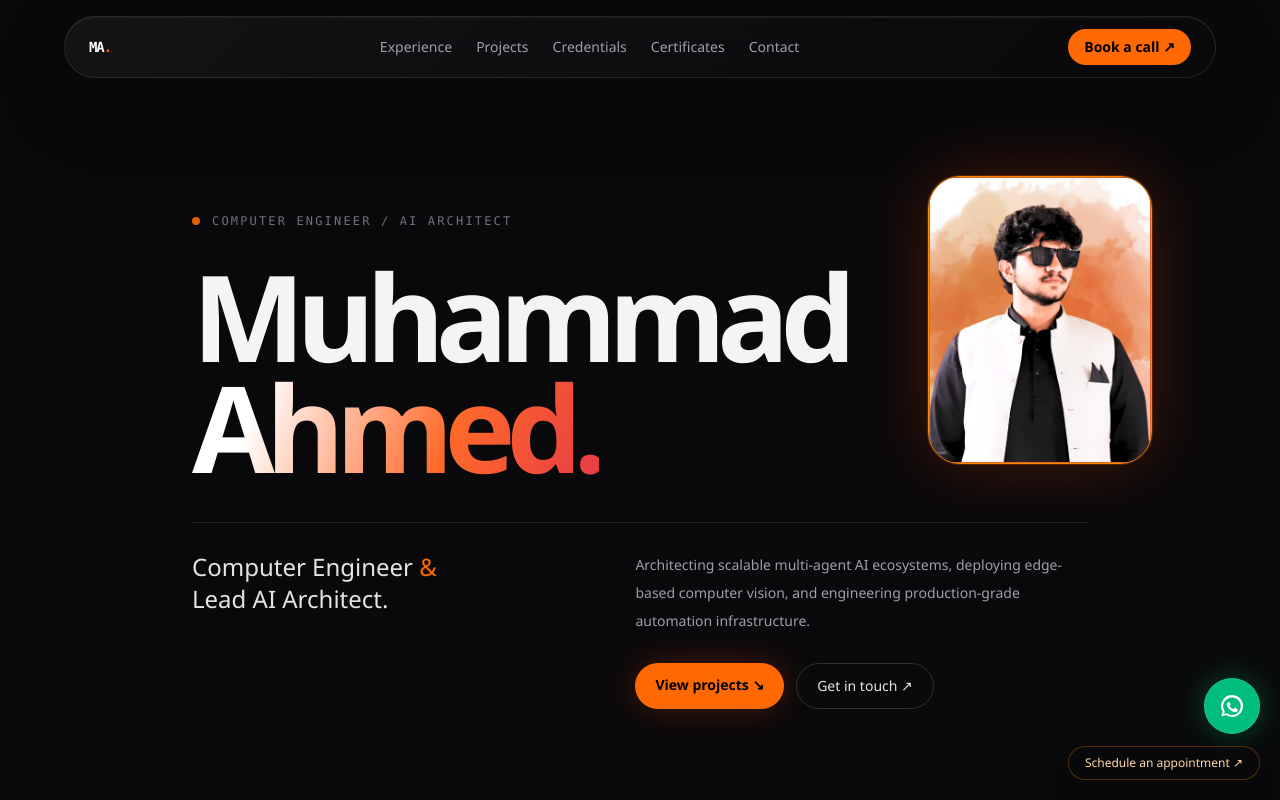
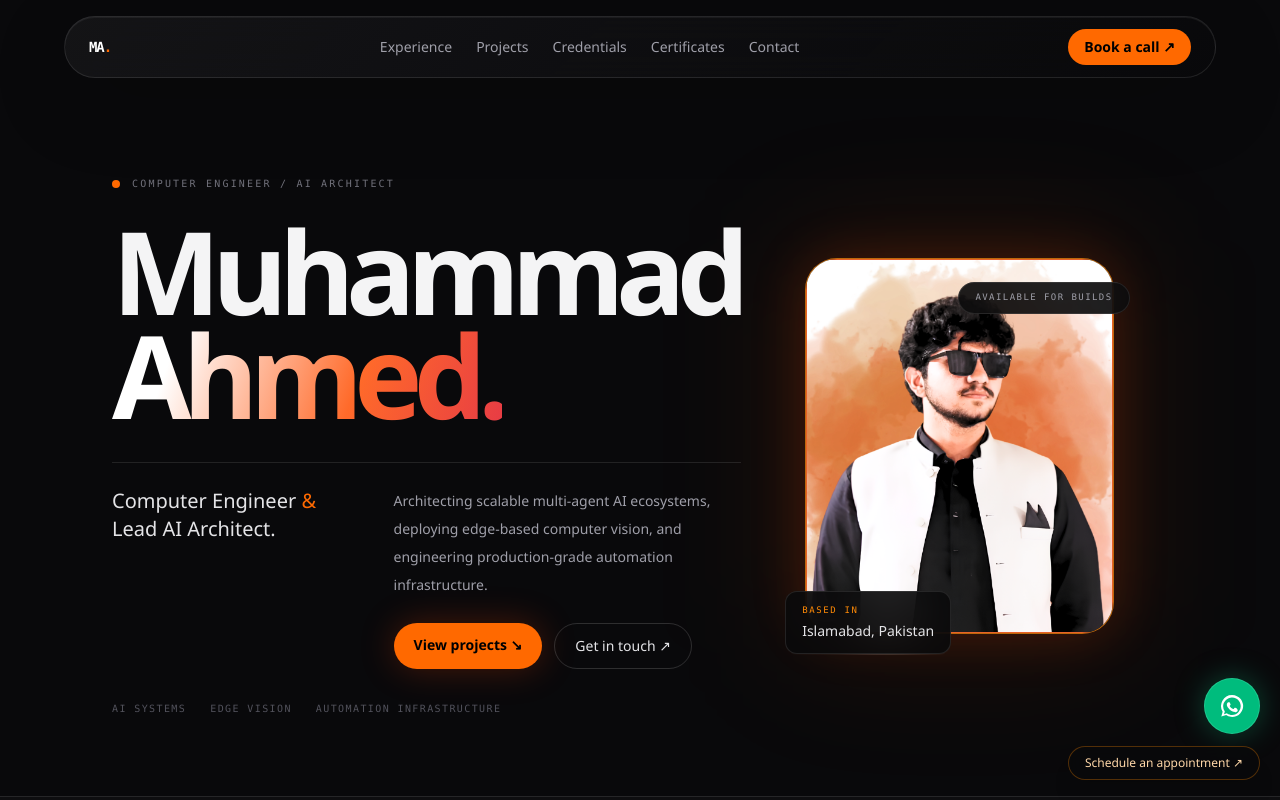
Before and after one commit to MUHAMMADAHMED41/portfolio-webiste, a Next.js app: page / in a window 1280 px wide. Shown: the top 800 px of the page. Built offline with nearby package versions, Linux system fonts and the light colour scheme; no server answers.

Commit message:
Redesign portfolio hero section

```diff
--- a/app/page.tsx
+++ b/app/page.tsx
@@ -15,12 +15,14 @@ export default function Home() {
   const certificateMarquee = [...certificates, ...certificates];
 
   return <PageShell>
-    <section className="relative mx-auto flex min-h-[730px] max-w-7xl items-center px-6 pb-28 pt-20 sm:px-10 lg:px-16">
-      <div className="relative z-10 max-w-5xl">
-        <p className="mb-8 flex items-center gap-3 font-mono text-xs uppercase tracking-[0.18em] text-zinc-500"><span className="h-2 w-2 animate-pulse rounded-full bg-orange-500" /> Computer Engineer / AI Architect</p>
-        <div className="mb-8 flex items-center gap-5 sm:hidden"><div className="relative h-16 w-16 overflow-hidden rounded-full border border-orange-400/40 bg-zinc-900"><Image src="/pfp.jpeg" alt="Muhammad Ahmed" fill sizes="64px" className="object-cover" /></div><span className="font-mono text-xs uppercase tracking-[0.18em] text-orange-300">Muhammad Ahmed</span></div><h1 className="text-5xl font-semibold leading-[0.92] tracking-[-0.075em] sm:text-6xl lg:text-[7.5rem]">Muhammad<br /><span className="text-gradient">Ahmed.</span></h1>
-        <div className="mt-10 grid max-w-4xl gap-8 border-t border-white/10 pt-7 md:grid-cols-[1fr_1.1fr]"><p className="text-xl font-medium text-zinc-200 sm:text-2xl">Computer Engineer <span className="text-orange-500">&amp;</span><br />Lead AI Architect.</p><div><p className="max-w-lg text-sm leading-7 text-zinc-400">Architecting scalable multi-agent AI ecosystems, deploying edge-based computer vision, and engineering production-grade automation infrastructure.</p><div className="mt-7 flex flex-wrap gap-3"><a href="/projects" className="rounded-full bg-orange-500 px-5 py-3 text-sm font-bold text-black shadow-[0_0_35px_rgba(255,69,0,0.25)] hover:bg-orange-400">View projects ↘</a><a href="/contact" className="rounded-full border border-white/15 px-5 py-3 text-sm text-zinc-200 hover:border-orange-500/60">Get in touch ↗</a></div></div></div>
-      </div><div className="absolute right-4 top-16 hidden h-60 w-48 overflow-hidden rounded-[2rem] border border-orange-400 bg-zinc-900/60 shadow-[0_0_70px_rgba(255,69,0,0.24)] ring-1 ring-orange-500/25 sm:block lg:right-0 lg:top-16 lg:h-72 lg:w-56"><Image src="/pfp.jpeg" alt="Muhammad Ahmed" fill sizes="224px" className="object-cover" priority /></div>
+    <section className="relative mx-auto grid min-h-[650px] max-w-6xl items-center gap-12 px-6 pb-20 pt-16 sm:px-10 lg:grid-cols-[1.15fr_0.85fr] lg:gap-16 lg:px-12">
+      <div className="relative z-10">
+        <p className="mb-7 flex items-center gap-3 font-mono text-[10px] uppercase tracking-[0.22em] text-zinc-500"><span className="h-2 w-2 rounded-full bg-orange-500" /> Computer Engineer / AI Architect</p>
+        <h1 className="max-w-3xl text-5xl font-semibold leading-[0.9] tracking-[-0.075em] text-zinc-100 sm:text-7xl lg:text-[7.2rem]">Muhammad<br /><span className="text-gradient">Ahmed.</span></h1>
+        <div className="mt-9 grid max-w-3xl gap-7 border-t border-white/10 pt-6 md:grid-cols-[0.82fr_1.18fr] md:gap-10"><p className="text-lg font-medium leading-7 text-zinc-200 sm:text-xl">Computer Engineer <span className="text-orange-500">&amp;</span><br />Lead AI Architect.</p><div><p className="max-w-lg text-sm leading-7 text-zinc-400">Architecting scalable multi-agent AI ecosystems, deploying edge-based computer vision, and engineering production-grade automation infrastructure.</p><div className="mt-6 flex flex-wrap gap-3"><a href="/projects" className="rounded-full bg-orange-500 px-5 py-3 text-sm font-bold text-black shadow-[0_0_35px_rgba(255,69,0,0.25)] hover:bg-orange-400">View projects ↘</a><a href="/contact" className="rounded-full border border-white/15 px-5 py-3 text-sm text-zinc-200 hover:border-orange-500/60">Get in touch ↗</a></div></div></div>
+        <div className="mt-8 flex flex-wrap gap-6 font-mono text-[10px] uppercase tracking-[0.14em] text-zinc-600"><span>AI Systems</span><span>Edge Vision</span><span>Automation Infrastructure</span></div>
+      </div>
+      <div className="relative mx-auto w-full max-w-sm lg:max-w-none"><div className="absolute -inset-5 rounded-[2.5rem] bg-orange-500/10 blur-3xl" /><div className="relative aspect-[0.82] overflow-hidden rounded-[2rem] border border-orange-400/70 bg-zinc-900 shadow-[0_0_55px_rgba(255,69,0,0.2)]"><Image src="/pfp.jpeg" alt="Muhammad Ahmed" fill sizes="(max-width: 1024px) 80vw, 360px" className="object-cover" priority /></div><div className="absolute -bottom-5 -left-5 rounded-xl border border-white/10 bg-zinc-950/90 px-4 py-3 backdrop-blur-xl"><p className="font-mono text-[9px] uppercase tracking-[0.18em] text-orange-400">Based in</p><p className="mt-1 text-sm text-zinc-200">Islamabad, Pakistan</p></div><div className="absolute -right-4 top-6 rounded-full border border-white/10 bg-zinc-950/90 px-4 py-2 font-mono text-[9px] uppercase tracking-[0.16em] text-zinc-400 backdrop-blur-xl">Available for builds</div></div>
     </section>
 
     <section className="overflow-hidden border-y border-white/10 bg-white/[0.02] py-5" aria-label="Google, Microsoft, and Cisco credentials"><div className="marquee-track flex items-center gap-5">{marqueeBadges.map((badge, index) => <span key={`${badge.title}-${index}`} className="flex items-center gap-3 whitespace-nowrap rounded-full border border-orange-500/20 bg-orange-500/[0.06] px-5 py-3 font-mono text-xs text-orange-100/85"><Image src={badge.image} alt="" width={38} height={38} unoptimized className="h-9 w-9 object-contain" />{badge.title}</span>)}</div></section>
```
